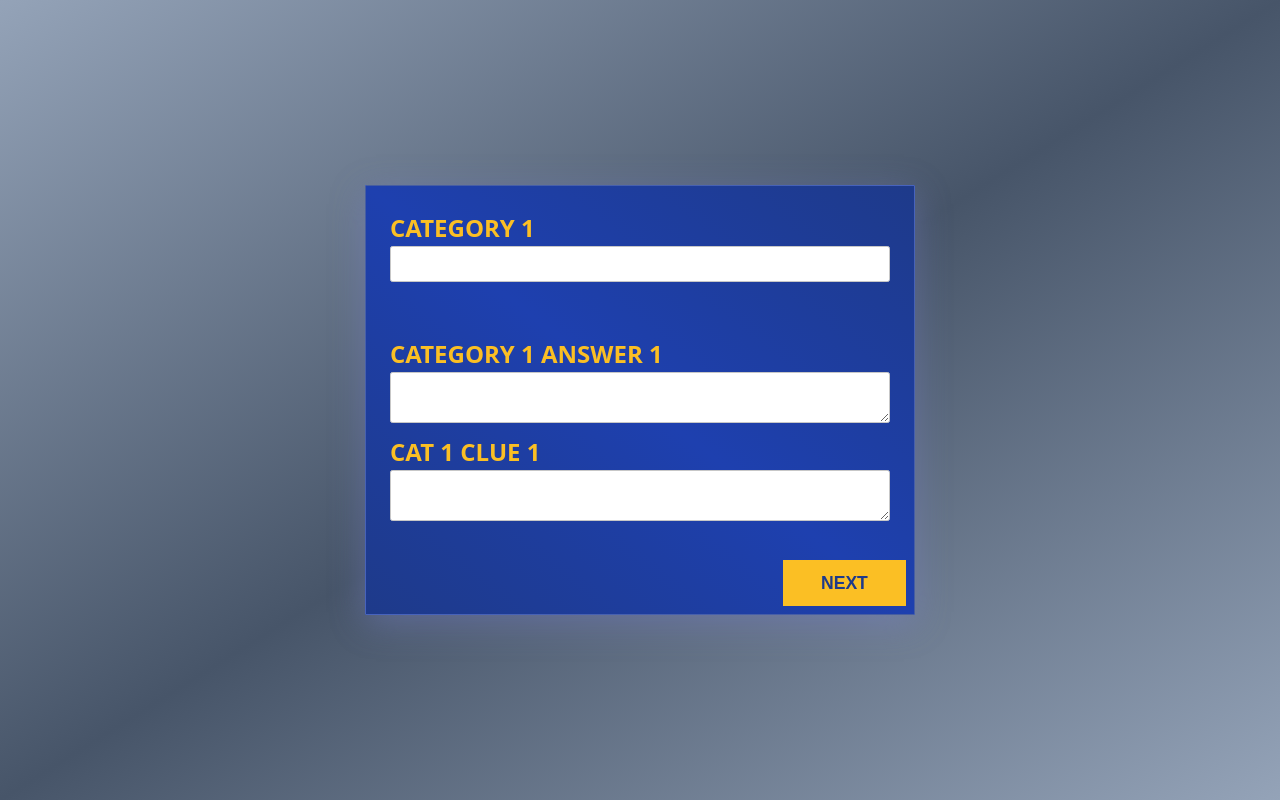
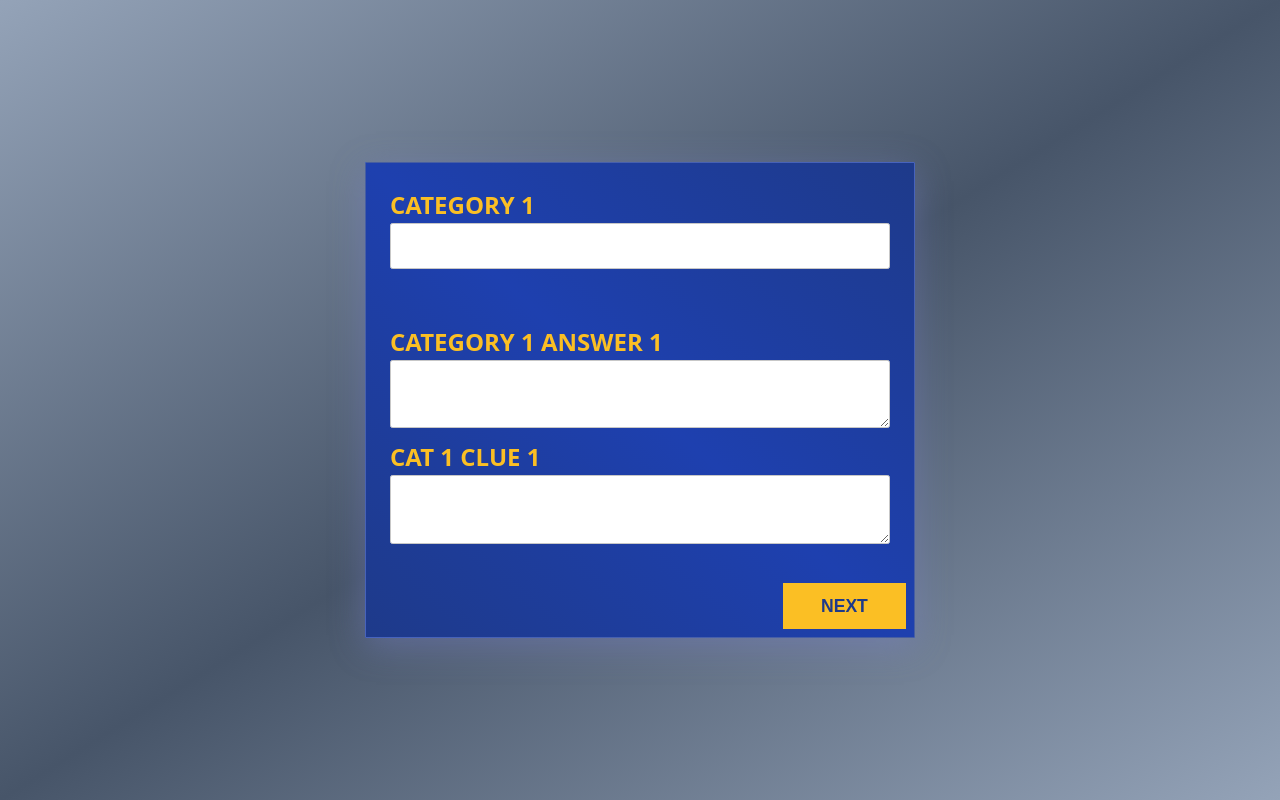
Before and after one commit to RoelMe/jeopardy, a plain HTML site: page index.html in a window 1280 px wide. Drawn offline with Linux system fonts and the light colour scheme.

Commit message:
changed fontsize for inputs

```diff
--- a/inputs.css
+++ b/inputs.css
@@ -73,6 +73,8 @@ input, textarea {
     border: 1px solid var(--clr-light-gray);
     outline: none;
     border-radius: 0.15rem;
+    font-family: ui-sans-serif, system-ui, -apple-system, BlinkMacSystemFont, "Segoe UI", Roboto, "Helvetica Neue", Arial, "Noto Sans", sans-serif, "Apple Color Emoji", "Segoe UI Emoji", "Segoe UI Symbol", "Noto Color Emoji";
+    font-size: 1rem;
 }
 
 .tab__parent {
```
